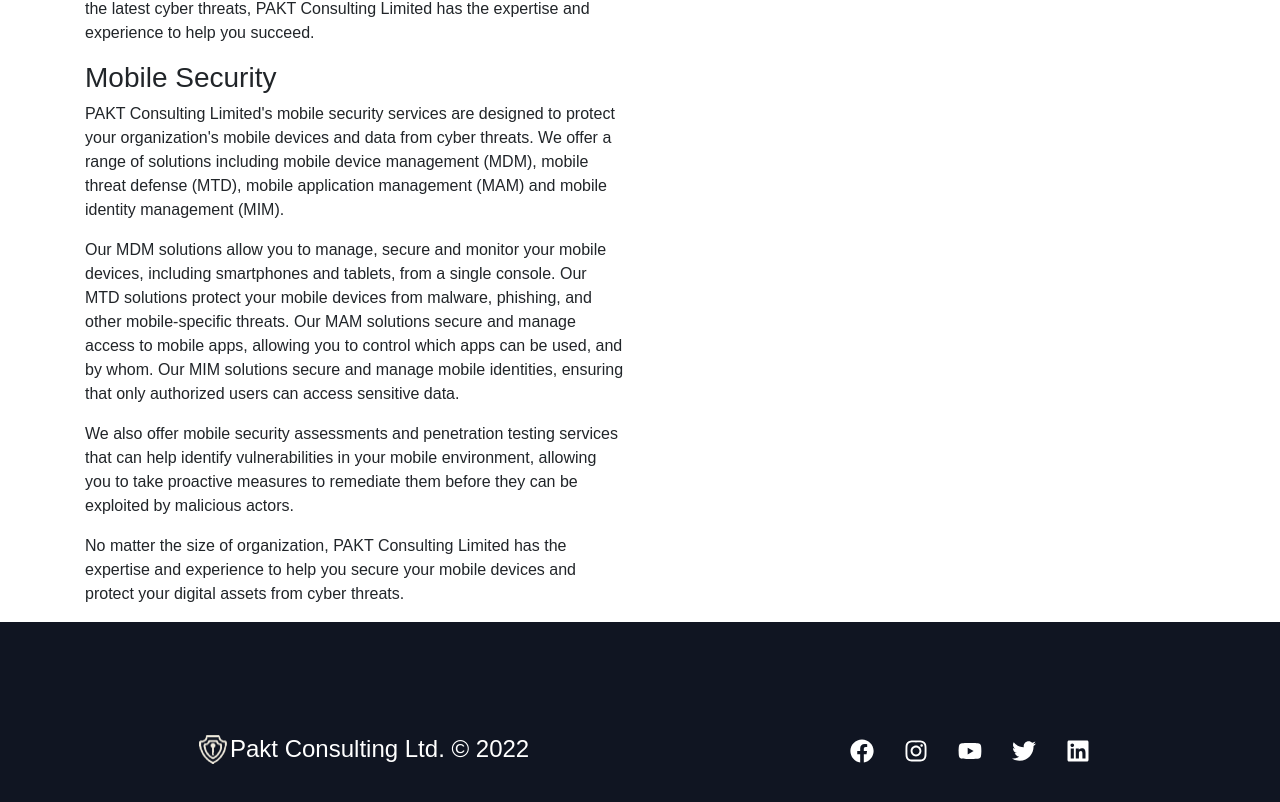
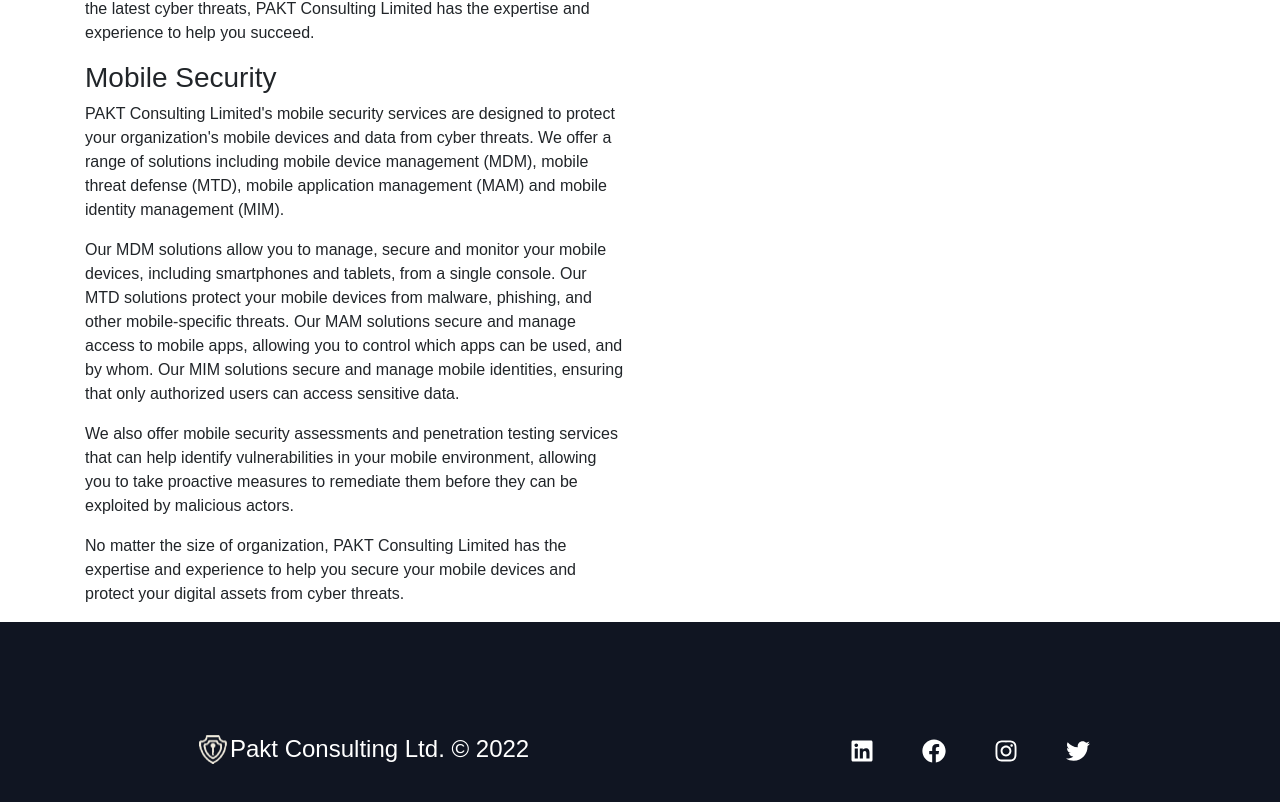
Before and after one commit to imagicstudioco/paktcon, a React (Create React App) app: page /services in a window 1280 px wide. Shown: the part 2276-3078 px from the top of the page. Built offline with nearby package versions, Linux system fonts and the light colour scheme.

Commit message:
footer update

```diff
--- a/src/components/Footer/index.js
+++ b/src/components/Footer/index.js
@@ -41,28 +41,19 @@
           </SocialLogo>
 
           <SocialIcons>
+          <SocialIconLink href='/' target='_blank' aria-label='LinkedIn'>
+              <FaLinkedin />
+            </SocialIconLink>
             <SocialIconLink href='/' target='_blank' aria-label='Facebook'>
               <FaFacebook />
             </SocialIconLink>
             <SocialIconLink href='/' target='_blank' aria-label='Instagram'>
               <FaInstagram />
             </SocialIconLink>
-            <SocialIconLink
-              href={
-                '//www.youtube.com/channel/UCsKsymTY_4BYR-wytLjex7A?view_as=subscriber'
-              }
-              rel='noopener noreferrer'
-              target='_blank'
-              aria-label='Youtube'
-            >
-              <FaYoutube />
-            </SocialIconLink>
             <SocialIconLink href='/' target='_blank' aria-label='Twitter'>
               <FaTwitter />
             </SocialIconLink>
-            <SocialIconLink href='/' target='_blank' aria-label='LinkedIn'>
-              <FaLinkedin />
-            </SocialIconLink>
+
           </SocialIcons>
         </SocialMediaWrap>
       </SocialMedia>
```
